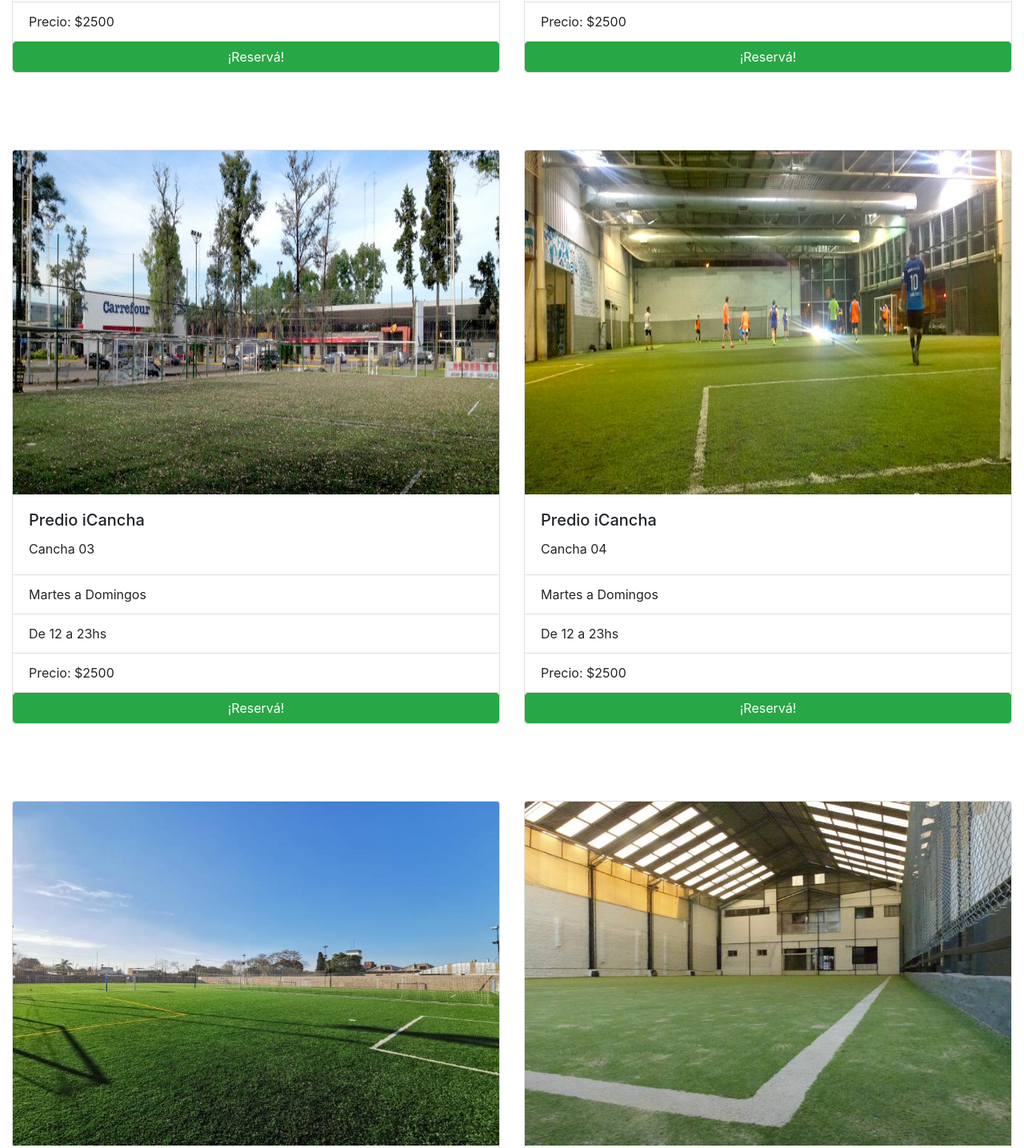
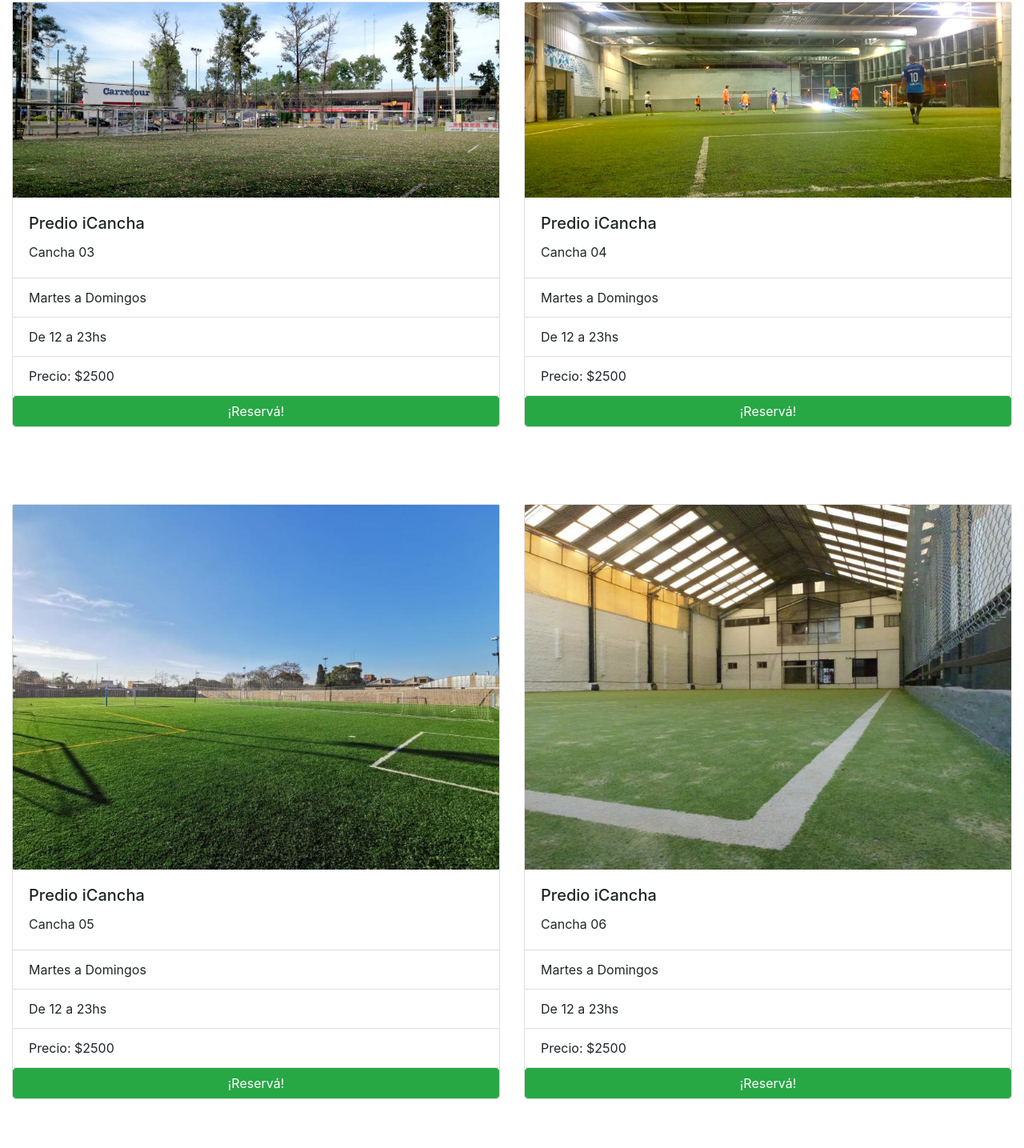
Before and after one commit to pMrtnz/iCancha, a website: page pages/canchas.html in a window 1280 px wide. Shown: the part 898-2333 px from the top of the page at 80% size. Drawn offline with nearby package versions, Linux system fonts and the light colour scheme.

Commit message:
modificaciones para ultima entrega

```diff
--- a/assets/css/styles.css
+++ b/assets/css/styles.css
@@ -81,6 +81,7 @@ html {
     height: 65%;
     margin: auto; }
   .img__width {
+    margin-top: 25px;
     max-width: 450px; }
   .img__form {
     margin-top: 5rem;
@@ -89,6 +90,3 @@ html {
 @media (max-width: 470px) {
   .img__width {
     max-width: 320px; } }
-
-.card-img-top {
-  height: 430px; }
--- a/pages/canchas.html
+++ b/pages/canchas.html
@@ -48,9 +48,9 @@
 
         </div>
         <div class="row">
-            <div class="col-6" data-aos="fade-down" data-aos-duration="1000">
+            <div class="col-lg-6 col-md-12" data-aos="fade-down" data-aos-duration="1000">
                 <div class="card my-5">
-                    <img src="../assets/img/slider-img1.jpg" class="card-img-top" alt="...">
+                    <img src="../assets/img/slider-img1.jpg" class="img-fluid" alt="...">
                     <div class="card-body">
                         <h5 class="card-title">Predio iCancha</h5>
                         <p class="card-text">Cancha 01</p>
@@ -64,9 +64,9 @@
                 </div>
             </div>
 
-            <div class="col-6" data-aos="fade-down" data-aos-duration="1000">
+            <div class="col-lg-6 col-md-12" data-aos="fade-down" data-aos-duration="1000">
                 <div class="card my-5">
-                    <img src="../assets/img/slider-img2.jpg" class="card-img-top" alt="...">
+                    <img src="../assets/img/slider-img2.jpg" class="img-fluid" alt="...">
                     <div class="card-body">
                         <h5 class="card-title">Predio iCancha</h5>
                         <p class="card-text">Cancha 02</p>
@@ -80,9 +80,9 @@
                 </div>
             </div>
 
-            <div class="col-6" data-aos="fade-down" data-aos-duration="1000">
+            <div class="col-lg-6 col-md-12" data-aos="fade-down" data-aos-duration="1000">
                 <div class="card my-5">
-                    <img src="../assets/img/slider-img5.jpg" class="card-img-top" alt="...">
+                    <img src="../assets/img/slider-img5.jpg" class="img-fluid" alt="...">
                     <div class="card-body">
                         <h5 class="card-title">Predio iCancha</h5>
                         <p class="card-text">Cancha 03</p>
@@ -96,9 +96,9 @@
                 </div>
             </div>
 
-            <div class="col-6" data-aos="fade-down" data-aos-duration="1000">
+            <div class="col-lg-6 col-md-12" data-aos="fade-down" data-aos-duration="1000">
                 <div class="card my-5">
-                    <img src="../assets/img/slider-img6.jpg" class="card-img-top" alt="...">
+                    <img src="../assets/img/slider-img6.jpg" class="img-fluid" alt="...">
                     <div class="card-body">
                         <h5 class="card-title">Predio iCancha</h5>
                         <p class="card-text">Cancha 04</p>
@@ -112,9 +112,9 @@
                 </div>
             </div>
 
-            <div class="col-6" data-aos="fade-down" data-aos-duration="1000">
+            <div class="col-lg-6 col-md-12" data-aos="fade-down" data-aos-duration="1000">
               <div class="card my-5">
-                  <img src="../assets/img/slider-img7.jpg" class="card-img-top" alt="...">
+                  <img src="../assets/img/slider-img7.jpg" class="img-fluid" alt="...">
                   <div class="card-body">
                       <h5 class="card-title">Predio iCancha</h5>
                       <p class="card-text">Cancha 05</p>
@@ -128,9 +128,9 @@
               </div>
           </div>
 
-          <div class="col-6" data-aos="fade-down" data-aos-duration="1000">
+          <div class="col-lg-6 col-md-12" data-aos="fade-down" data-aos-duration="1000">
             <div class="card my-5">
-                <img src="../assets/img/slider-img8.jpg" class="card-img-top" alt="...">
+                <img src="../assets/img/slider-img8.jpg" class="img-fluid" alt="...">
                 <div class="card-body">
                     <h5 class="card-title">Predio iCancha</h5>
                     <p class="card-text">Cancha 06</p>
@@ -155,7 +155,7 @@
         </div>
 
         <div class="col-lg-6">
-          <p class="h5 footer--redes_margin">Redes Sociales</p>
+          <p class="h5 footer--redes_margin">Nuestras Redes Sociales</p>
           <div class="container p-4 pb-0">
             <section class="mb-4">
               <a class="btn btn-outline-light btn-floating footer--icons_margin" href="#!" role="button">
```
Also changed, not shown: index.html (+2 -2 lines), pages/login.html (+1 -1 lines), pages/sumatucancha.html (+1 -1 lines).
